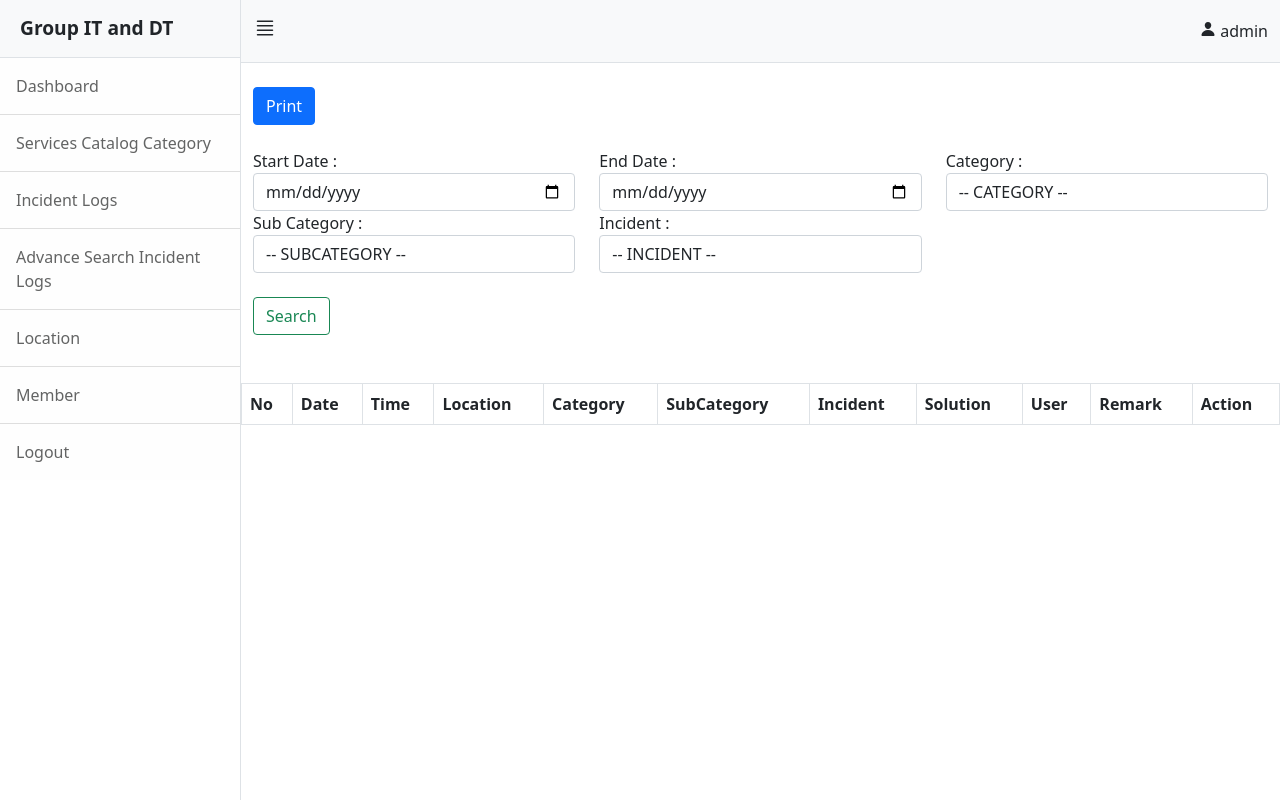
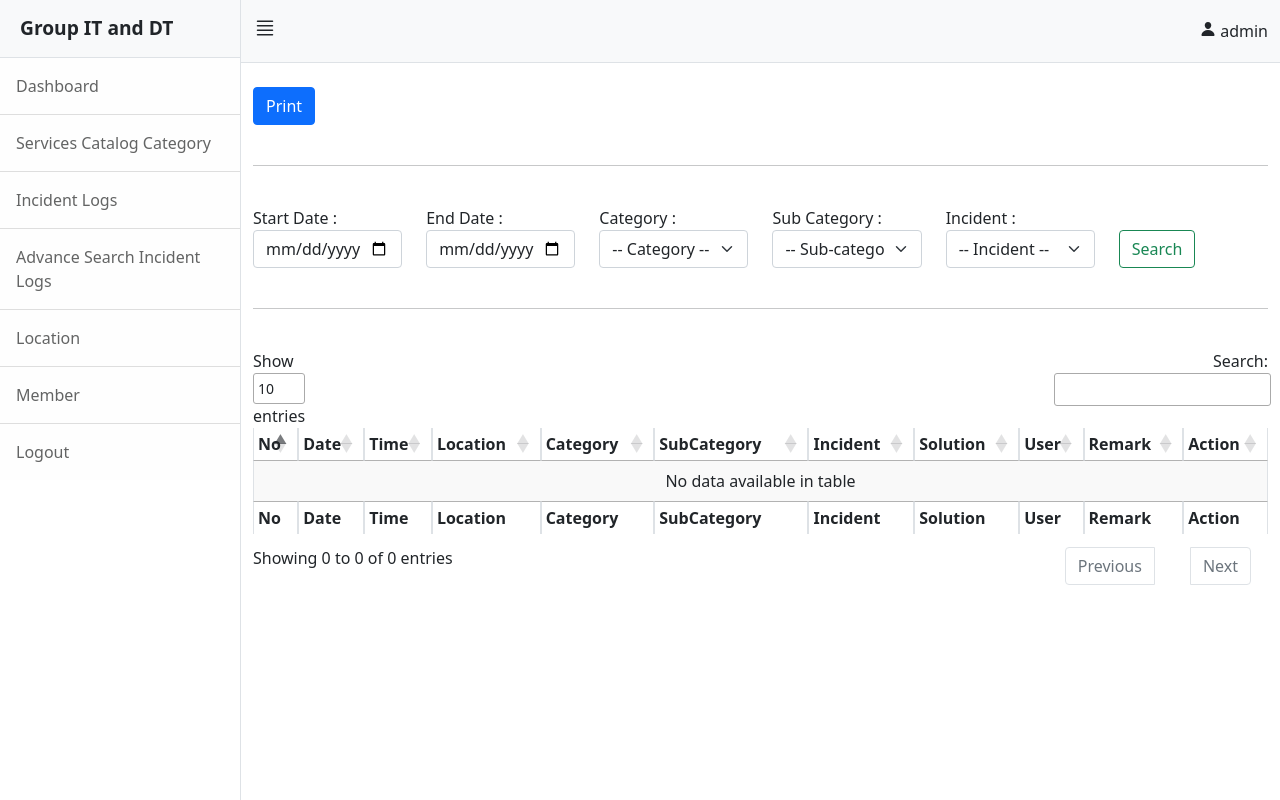
Before and after one commit to eugen3199/incident-logs-kbtc, a PHP site: page /admin/advance_view_logs.php in a window 1280 px wide. Run offline with PHP 8.4, Linux system fonts and the light colour scheme; a user stored in the database is signed in; data comes from the database, SQL or seed files in the repository; a stand-in replaces the project's code that opens the database connection; lists and menus that the app fills with data are empty; some libraries are stand-ins or nearby versions.

Commit message:
Feature added: Data Table added and fixed overflows in Admin view logs and advance logs

```diff
--- a/admin/advance_view_logs.php
+++ b/admin/advance_view_logs.php
@@ -25,30 +25,30 @@
 
         <button onclick="window.print()" class="btn btn-primary ">Print</button>
 
-        <br> <br>
+        <br><br><hr><br>
 
         <form action="advance_view_logs.php" method="post" class="form-inline">
             <div class="row">
-                <div class="col-sm-4">
+                <div class="col-sm-2">
                     <label>Start Date : </label>
                     <input type="date" name="start_date" placeholder="" class="form-control" required>
 
                 </div>
                 <br>
-                <div class="col-sm-4">
+                <div class="col-sm-2">
                     <label>End Date : </label>
                     <input type="date" name="end_date" placeholder="" class="form-control" required>
 
                 </div>
                 <br>
-                <div class="col-sm-4">
+                <div class="col-sm-2">
                     <label> Category :</label>
-                    <select name="category" id="category" required class="form-control" onchange='changeAction(this.value)'>
+                    <select name="category" id="category" required class="form-control form-select" onchange='changeAction(this.value)'>
                         <script>
                         var id_array = [];
                         var name_array = [];
                         </script>
-                        <option selected value="*"> -- CATEGORY -- </option>
+                        <option selected value="*"> -- Category -- </option>
                         <script>
                             var sel = document.getElementById('category');
                             <?php
@@ -71,15 +71,15 @@
                     </select>
                 </div>
                 <br>
-                <div class="col-sm-4">
+                <div class="col-sm-2">
                     <label> Sub Category :</label>
-                    <select name="subcat" id="subcat" class="form-control" onchange='changeincAction(this.value)'>
+                    <select name="subcat" id="subcat" class="form-control form-select" onchange='changeincAction(this.value)'>
                         <script>
                             var catid_array = [];
                             var id_array = [];
                             var name_array = [];
                         </script>
-                        <option selected value="*"> -- SUBCATEGORY -- </option>
+                        <option selected value="*"> -- Sub-category -- </option>
                         <script>
                             <?php
                                 $sql = "SELECT * FROM sub_category WHERE status=1 ORDER BY ID DESC";
@@ -119,16 +119,16 @@
                         </script>
                     </select>
                 </div>
-                <div class="col-sm-4">
+                <div class="col-sm-2">
                     <label> Incident :</label>
-                    <select name="incident" id="incident" class="form-control">
+                    <select name="incident" id="incident" class="form-control form-select">
                         <script>
                             var inc_catid_array = [];
                             var inc_subcatid_array = [];
                             var inc_id_array = [];
                             var inc_name_array = [];
                         </script>
-                        <option selected value="*"> -- INCIDENT -- </option>
+                        <option selected value="*"> -- Incident -- </option>
                         <script>
                             <?php
                                 $sql = "SELECT * FROM incident WHERE status = 1 ORDER BY ID DESC";
@@ -170,7 +170,7 @@
                     </select>
                 </div>
 
-                <div class="col-sm-12">
+                <div class="col-sm-2">
                     <label></label>
                     <br>
                     <input class="btn btn-outline-success" name="search" type="submit" value="Search">
@@ -178,24 +178,41 @@
                 </div>
         </form>
         <br>
+        <hr>
         <br>
     </div>
-        <table class="table table-striped table-bordered table-hover">
+    <div class="container-fluid">
+        <table class="table table-striped table-bordered table-hover display table-responsive" id="example" width="100%" cellspacing="0">
             <thead>
                 <tr>
-                    <th>No</th>
-                    <th>Date</th>
-		    <th>Time</th>
-                    <th>Location</th>
-                    <th>Category</th>
-                    <th>SubCategory</th>
-                    <th>Incident</th>
-                    <th>Solution</th>
-                    <th>User</th>
-                    <th>Remark</th>
-                    <th>Action</th>
+                    <th class="px-1 py-1">No</th>
+                    <th class="px-1 py-1">Date</th>
+                    <th class="px-1 py-1">Time</th>
+                    <th class="px-1 py-1">Location</th>
+                    <th class="px-1 py-1">Category</th>
+                    <th class="px-1 py-1">SubCategory</th>
+                    <th class="px-1 py-1">Incident</th>
+                    <th class="px-1 py-1">Solution</th>
+                    <th class="px-1 py-1">User</th>
+                    <th class="px-1 py-1">Remark</th>
+                    <th class="px-1 py-1">Action</th>
                 </tr>
             </thead>
+            <tfoot>
+                <tr>
+                    <th class="px-1 py-1">No</th>
+                    <th class="px-1 py-1">Date</th>
+                    <th class="px-1 py-1">Time</th>
+                    <th class="px-1 py-1">Location</th>
+                    <th class="px-1 py-1">Category</th>
+                    <th class="px-1 py-1">SubCategory</th>
+                    <th class="px-1 py-1">Incident</th>
+                    <th class="px-1 py-1">Solution</th>
+                    <th class="px-1 py-1">User</th>
+                    <th class="px-1 py-1">Remark</th>
+                    <th class="px-1 py-1">Action</th>
+                </tr>
+            </tfoot>
             <tbody>
                 <?php
                     if (isset($_POST['start_date'])) {
@@ -244,7 +261,7 @@
                             $remark = $value['remark'];
                             $create_at = $value['create_at'];
                             $create_at1 = strtotime($value['create_at']);
-			    $_time = $value['_time'];
+                $_time = $value['_time'];
                             // if($create_at[0] >= $sdate[0] && $create_at[0] <= $edate[0] && $create_at[1] >= $sdate[1] && $create_at[1] <= $edate[1] && $create_at[2] >= $sdate[2] && $create_at[2] <= $edate[2]){
                             if($create_at1 >= $sdate1 && $create_at1 <= $edate1){
 
@@ -279,27 +296,27 @@
                                 }
                 ?>
                 <tr>
-                    <td><?php echo ++$i; ?></td>
-                    <td>
+                    <td class="px-1 py-1"><?php echo ++$i; ?></td>
+                    <td class="px-1 py-1">
 
                     <!-- Edit button Starts Here (KHT) -->
                     <a class="btn-link btn" data-toggle="modal" data-target="#detail<?php echo $l_id; ?>" ><?php echo $create_at; ?></a>
                     <!-- Edit button Ends Here (KHT) -->
                     </td>
-		    <td>
+            <td class="px-1 py-1">
 
                     <!-- Edit button Starts Here (KHT) -->
                     <a class="btn-link btn" data-toggle="modal" data-target="#edit_time<?php echo $l_id; ?>" ><?php echo $_time; ?></a>
                     <!-- Edit button Ends Here (KHT) -->
                     </td>
-                    <td><?php echo $location; ?></td>
-                    <td><?php echo $category; ?></td>
-                    <td><?php echo $subcategory; ?></td>
-                    <td><?php echo $incident; ?></td>
-                    <td><?php echo $answer; ?></td>
-                    <td><?php echo $name; ?></td>
-                    <td><?php echo $remark; ?></td>
-                    <td>
+                    <td class="px-1 py-1"><?php echo $location; ?></td>
+                    <td class="px-1 py-1"><?php echo $category; ?></td>
+                    <td class="px-1 py-1"><?php echo $subcategory; ?></td>
+                    <td class="px-1 py-1"><?php echo $incident; ?></td>
+                    <td class="px-1 py-1"><?php echo $answer; ?></td>
+                    <td class="px-1 py-1"><?php echo $name; ?></td>
+                    <td class="px-1 py-1"><?php echo $remark; ?></td>
+                    <td class="px-1 py-1">
                         <form style="display:inline-block" class="form-display" action="backend.php" method="post">
                             <input type="hidden" value="<?php echo $l_id ?>" name="id">
                             <button type="submit" name="logs_delete" value="Delete" onclick="return confirm('Are you sure you want to delete this Log?')"
@@ -367,8 +384,15 @@
             </tbody>
         </table>
     </div>
+    </div>
 </div>
-
+<script src="vendor/datatables/jquery.dataTables.min.js"></script>
+<script src="vendor/datatables/dataTables.bootstrap4.min.js"></script>
+<script>
+    $(document).ready(function () {
+    $('#example').DataTable();
+});
+</script>
 <?php
 include "footer.php";
 ?>
--- a/admin/nav.php
+++ b/admin/nav.php
@@ -1,6 +1,6 @@
 <nav class="navbar navbar-expand-lg navbar-light bg-light border-bottom">
     <div class="container-fluid">
-        <h4><ion-icon class="mt-2" name="reorder-four-outline" id="sidebarToggle">></ion-icon></h4>
+        <h4><ion-icon class="mt-2" name="reorder-four-outline" id="sidebarToggle"></ion-icon></h4>
         <ul class="navbar-nav ms-auto mt-2 mt-lg-0">
             <li class="nav-item">
                 <a href="profile.php" class="text-dark text-decoration-none">
```
Also changed, not shown: admin/view_logs.php (+33 -33 lines), admin/slidebar.php (indentation only).
